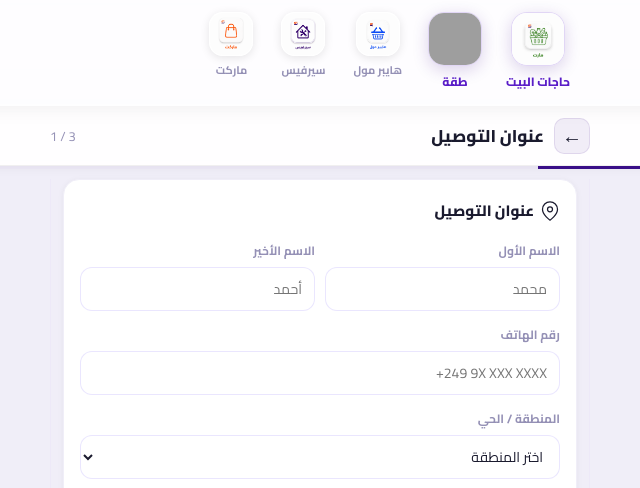
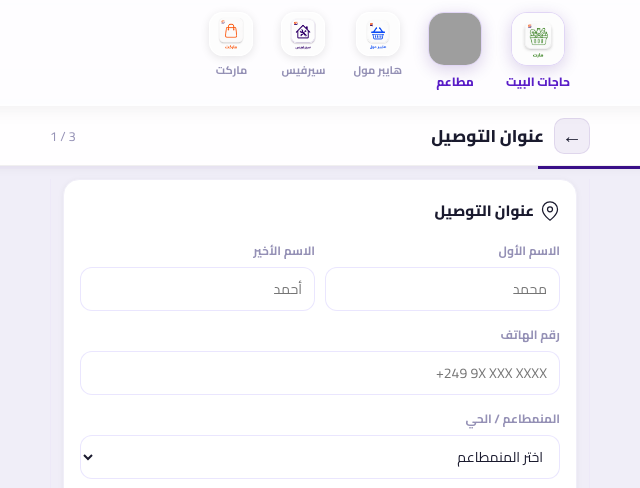
Before and after one commit to anasmsdramsees-collab/jambak-mart, a browser extension: page checkout.html in a window 1280 px wide. Shown: the top 488 px of the page, 320-960 px from the left. Drawn offline with Linux system fonts and the light colour scheme; grey boxes are pictures that could not be loaded.

Commit message:
Rename طقة → مطاعم across all pages
Co-Authored-By: Claude Sonnet 4.6 <noreply@anthropic.com>

```diff
--- a/checkout.html
+++ b/checkout.html
@@ -17,7 +17,7 @@
     </button>
     <button class="app-tab app-tab-featured" onclick="location.href='taga.html'">
       <img src="icons/icon-foodz.png?v=3" alt="فود" class="app-tab-logo">
-      <span>طقة</span>
+      <span>مطاعم</span>
     </button>
     <button class="app-tab" onclick="location.href='hypermall.html'">
       <img src="icons/icon-hypermall.png?v=3" alt="هايبر مول" class="app-tab-logo">
@@ -68,9 +68,9 @@
         <input class="fi" type="tel" id="phone" placeholder="+249 9X XXX XXXX" style="direction:ltr;text-align:right">
       </div>
       <div class="fg">
-        <label class="fl-lbl">المنطقة / الحي</label>
+        <label class="fl-lbl">المنمطاعم / الحي</label>
         <select class="fi" id="area">
-          <option value="">اختر المنطقة</option>
+          <option value="">اختر المنمطاعم</option>
           <optgroup label="الخرطوم">
             <option>الخرطوم 2</option><option>الرياض</option>
             <option>الكلاكلة</option><option>المقرن</option>
```
Also changed, not shown: account.html (+1 -1 lines), browse.html (+1 -1 lines), cart.html (+1 -1 lines), home.html (+1 -1 lines), hypermall.html (+1 -1 lines), index.html (+1 -1 lines), jambak.html (+1 -1 lines), orders.html (+1 -1 lines), services.html (+1 -1 lines), store.html (+1 -1 lines), stores.html (+1 -1 lines), taga.html (+3 -3 lines).
